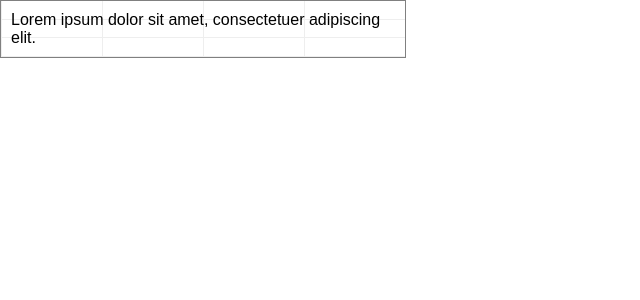
After one commit to DaimonCity/Group_novel, a Flask app: template templates/board.html in a window 1280 px wide. The commit adds this page. Shown: the top 300 px of the page, without its empty margins (0-640 px from the left). Run offline with Flask 3, Linux system fonts and the light colour scheme; the template is opened without the code that fills it, so the values that code supplies are empty.

Commit message:
Вроде рабочая версия

```diff
--- a/data/projects.py
+++ b/data/projects.py
@@ -7,7 +7,6 @@ from sqlalchemy import Column, Integer, ForeignKey, DateTime, String, Text
 class Project(SqlAlchemyBase, UserMixin):
     __tablename__ = 'projects'
 
-    # id = Column(Integer, primary_key=True)
     author_id = Column(Integer, ForeignKey("users.id"))
     state = Column(Integer, default=0)  # 0-Private 1-Shown 2-Shown + Edit
     votes = Column(Integer, default=0)
--- /dev/null
+++ b/templates/board.html
@@ -0,0 +1,48 @@
+<!DOCTYPE html>
+<html lang="en">
+<head>
+    <meta charset="UTF-8">
+    <title>Title</title>
+    <style>
+      body {
+    height: 100%;
+    margin: 0;
+    font-family: sans-serif;
+}
+
+.graph {
+    width: 30%;
+    height: 30%;
+    border: 1px solid gray;
+    padding: 10px;
+    position: relative;
+}
+
+.graph-grid {
+    width: 100%;
+    height: 100%;
+    position: absolute;
+    top: 0;
+    left: 0;
+    border-spacing: 0;
+    z-index: -1;
+}
+
+.graph-grid td {
+    border-left: 1px solid #eee;
+    border-bottom: 1px solid #eee;
+}
+    </style>
+</head>
+<body>
+<div class="graph">
+    Lorem ipsum dolor sit amet, consectetuer adipiscing elit.
+
+    <table class="graph-grid">
+        <tr><td></td><td></td><td></td><td></td></tr>
+        <tr><td></td><td></td><td></td><td></td></tr>
+        <tr><td></td><td></td><td></td><td></td></tr>
+    </table>
+</div>
+</body>
+</html>
--- a/templates/index.html
+++ b/templates/index.html
@@ -8,11 +8,11 @@
 <br>
 <h1>Все главы:</h1>
 {% for chapter in chapters %}
-    <a href="/show_table/{{ chapter.id }}">
+    <a href="/read/{{ chapter.id }}">
         <button class="editorSheet" style='overflow: hidden; border-radius: 10px; min-height: 10vw; max-height: 20vw'>
             <h2 style="margin-bottom: -10px">{{ chapter.title|safe }}</h2>
             <div style="overflow-wrap: anywhere">
-                <small style="margin-top: -10px">Автор: {{ chapter.author|safe }} | Дата: {{ chapter.date.strftime('%d.%m.%Y') }} | Голоса: {{ chapter.votes|safe }}</small>
+                <small style="margin-top: -10px">Автор: {{ current_user.name|safe }} | Дата: {{ chapter.date.strftime('%d.%m.%Y') }} | Голоса: {{ chapter.votes|safe }}</small>
                 <p>{{ chapter.content[:250]|safe }}</p>
             </div>
         </button>
--- a/templates/personal.html
+++ b/templates/personal.html
@@ -33,7 +33,7 @@
         {% for project_group in projects %}
             <label class="projects-label">
                 {% for project in project_group %}
-                    <button onclick="window.location.href='/edit/{{ project.chapter_id }}'" style='overflow-wrap: anywhere ;overflow: hidden;border-radius: 2vw; height: 40vw; width: 20vw'>{{ project.title }}</button>
+                    <button onclick="window.location.href='/show_table/{{ project.chapter_id }}'" style='overflow-wrap: anywhere ;overflow: hidden;border-radius: 2vw; height: 40vw; width: 20vw'>{{ project.title }}</button>
                 {% endfor %}
             </label>
         {% endfor %}
```
Also changed, not shown: static/table.css (added, +82 -0 lines), templates/table.html (+1 -72 lines), db/main.db (added).
